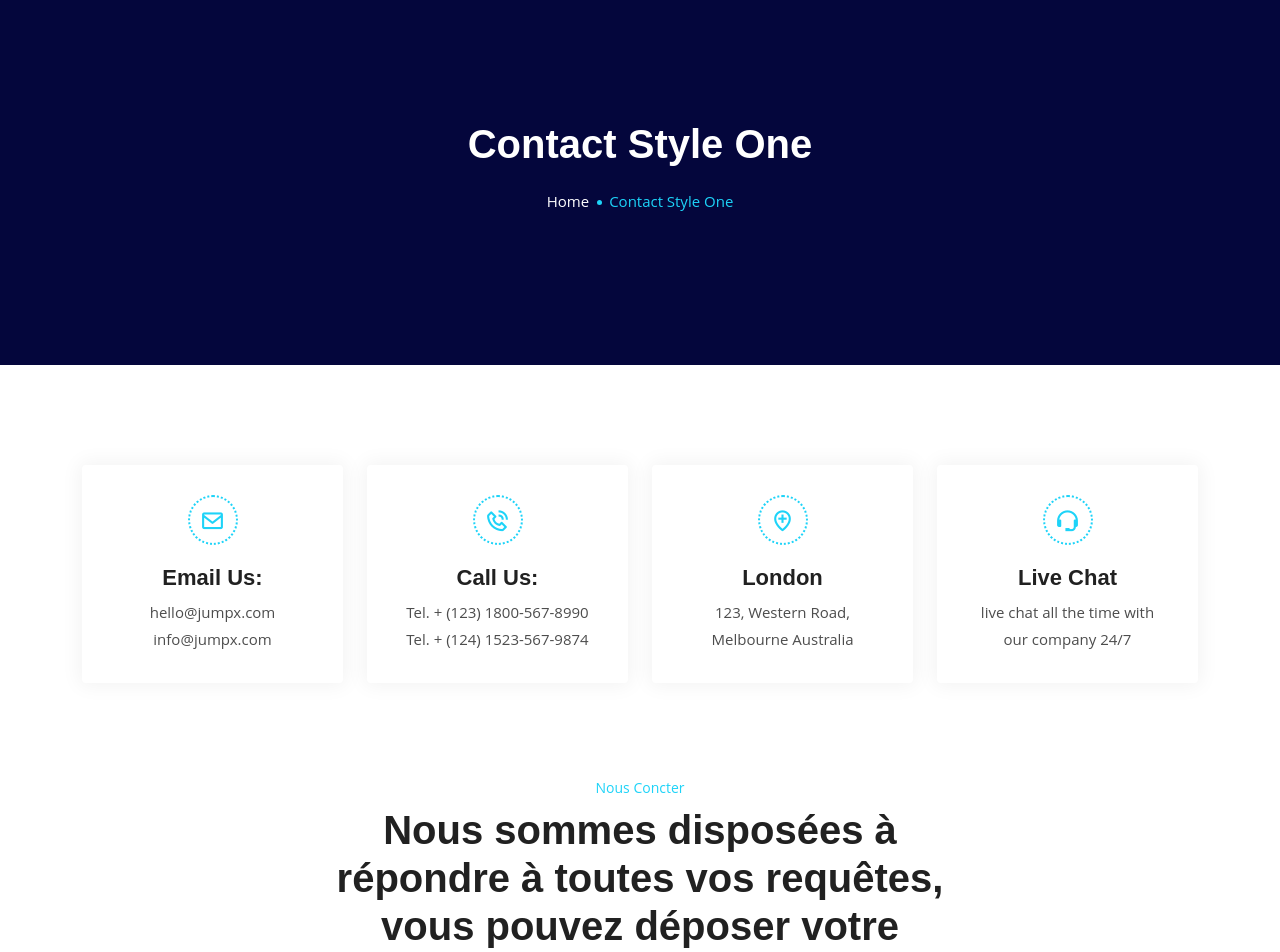
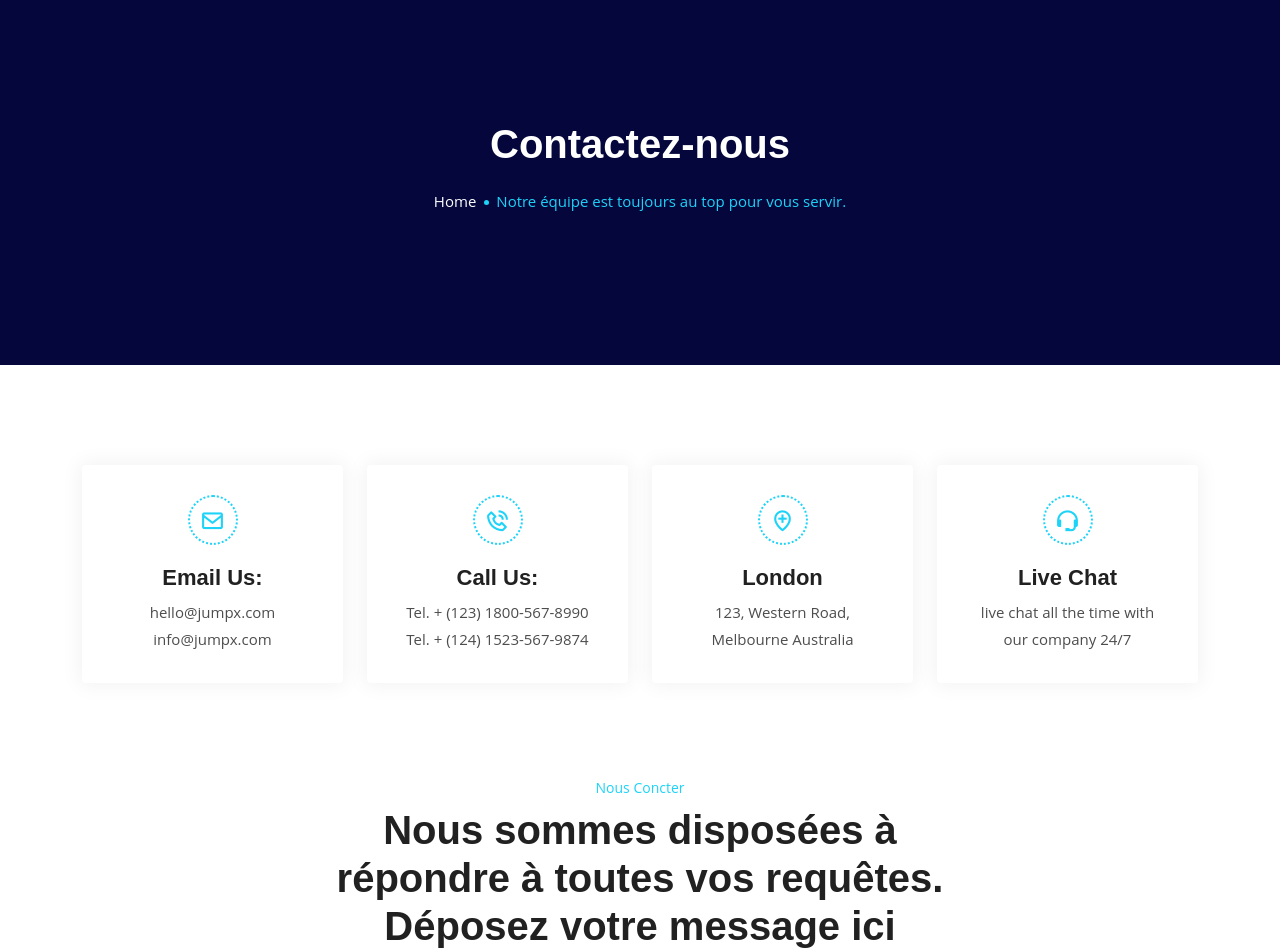
Before and after one commit to codascii/raiv-webcup-2023, a Next.js app: page /contact in a window 1280 px wide. Shown: the part 80-1032 px from the top of the page. Built offline with nearby package versions, Linux system fonts and the light colour scheme.

Commit message:
modification _version4

```diff
--- a/components/Contact/ContactForm.js
+++ b/components/Contact/ContactForm.js
@@ -54,7 +54,7 @@ const ContactForm = () => {
       <div className="container">
         <div className="section-title">
           <span>Nous Concter</span>
-          <h2>Nous sommes disposées à répondre à toutes vos requêtes, vous pouvez déposer votre message ici.</h2>
+          <h2>Nous sommes disposées à répondre à toutes vos requêtes. Déposez votre message ici</h2>
           <p>
           Nous sommes à votre service.
           </p>
--- a/pages/contact.js
+++ b/pages/contact.js
@@ -11,10 +11,10 @@ export default function Contact() {
       <Navbar />
 
       <PageBanner
-        pageTitle="Contact Style One"
+        pageTitle="Contactez-nous"
         homePageUrl="/"
         homePageText="Home"
-        activePageText="Contact Style One"
+        activePageText="Notre équipe est toujours au top pour vous servir."
       />
 
       <ContactInfo />
```
